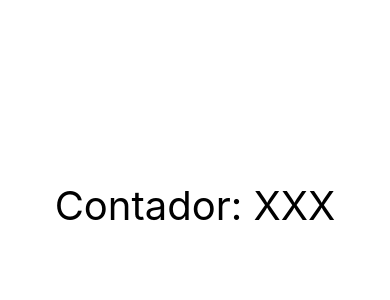
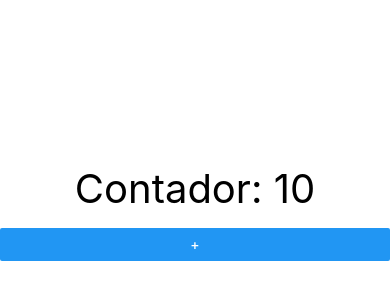
Before and after one commit to Cristaldo-Fiorela/React-Native-Udemy, a React Native app in the folder 02-PrimerProyecto/: screen / in a window 390 px wide. Shown: the part 202-502 px from the top of the page. Built offline with nearby package versions, Linux system fonts and the light colour scheme.

Commit message:
contador simple funcional

```diff
--- a/02-PrimerProyecto/src/screens/ContadorScreen.tsx
+++ b/02-PrimerProyecto/src/screens/ContadorScreen.tsx
@@ -1,7 +1,11 @@
 import React from 'react'
-import { Text, View } from 'react-native'
+import { Text, View, Button } from 'react-native'
+import { useState } from 'react';
 
 const ContadorScreen = () => {
+
+    const [contador, setContador] = useState(10);
+
     return (
         <View style={{
             flex: 1,
@@ -11,7 +15,12 @@ const ContadorScreen = () => {
                 textAlign: 'center',
                 fontSize: 40,
                 top: -15
-            }}>Contador: XXX</Text>
+            }}>Contador: {contador}</Text>
+
+            <Button
+                title='+'
+                onPress={() => setContador(contador + 1)}
+            />
         </View>
     )
 }
```
